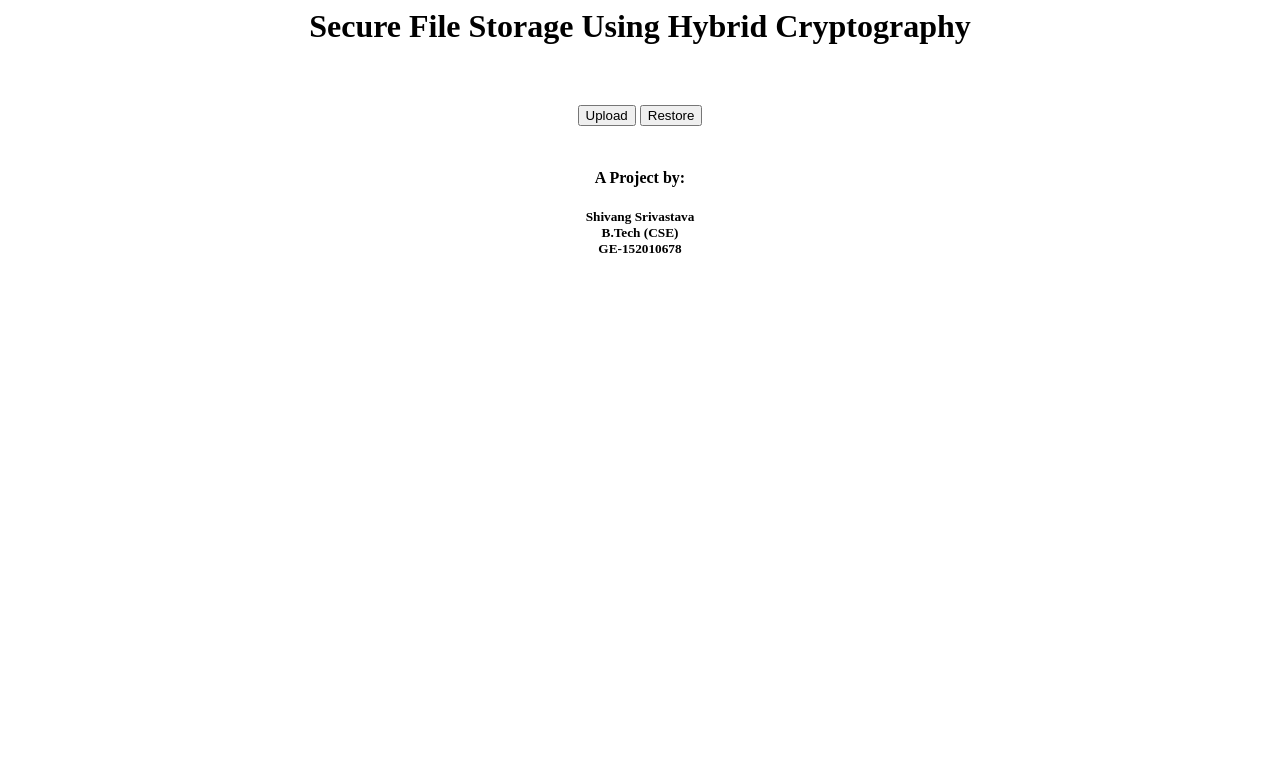
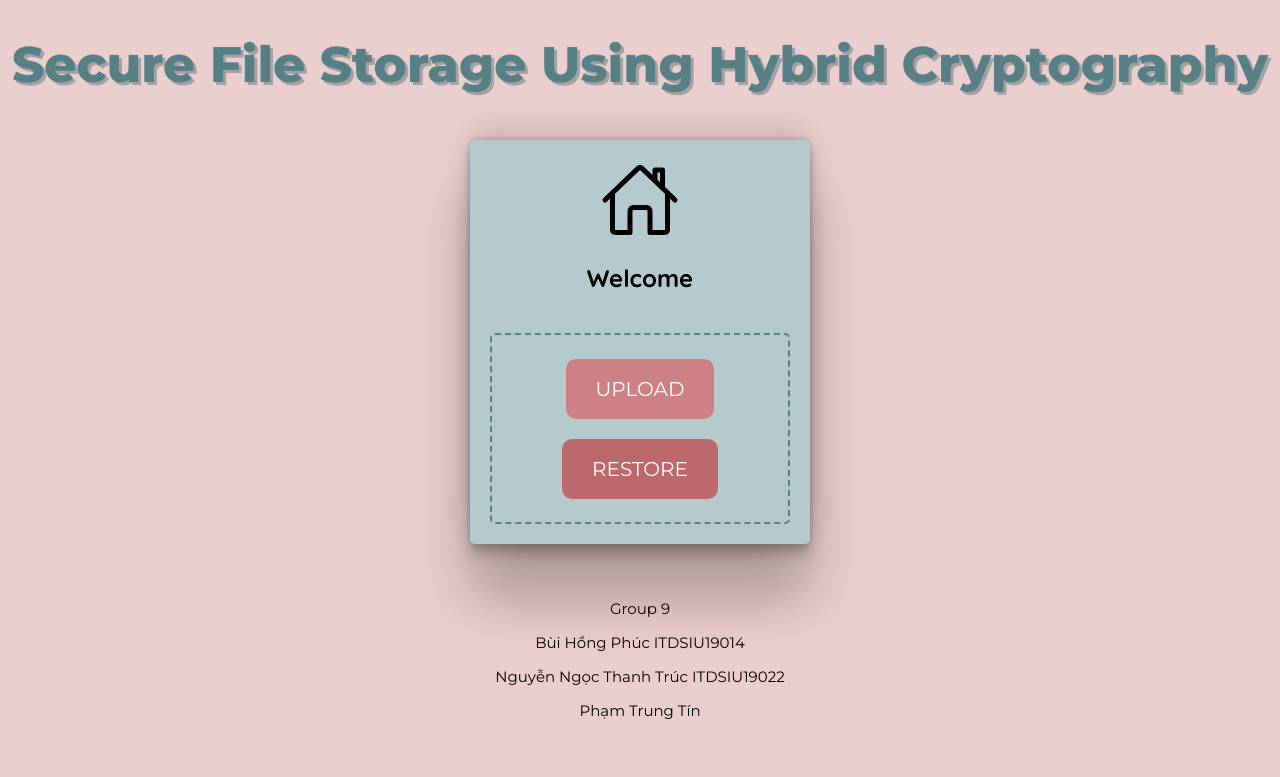
Before and after one commit to thanhtruc0308/Secure-File-Storage-Using-Hybrid-Cryptography, a Flask app: page / in a window 1280 px wide. Shown: the top 777 px of the page. Run offline with Flask 2, Linux system fonts and the light colour scheme.

Commit message:
Update index.html

```diff
--- a/templates/index.html
+++ b/templates/index.html
@@ -1,15 +1,142 @@
+<!DOCTYPE html>
 <html>
+	<head>
+		<meta content="utf-8" http-equiv="encoding">
+		<meta charset="UTF-8">
+		<meta http-equiv="X-UA-Compatible" content="IE=edge">
+		<meta name="viewport" content="width=device-width, initial-scale=1.0">
+		<script type="module" src="https://unpkg.com/ionicons@5.5.2/dist/ionicons/ionicons.esm.js"></script>
+		<script nomodule src="https://unpkg.com/ionicons@5.5.2/dist/ionicons/ionicons.js"></script>
+		<style>
+		@import url('https://fonts.googleapis.com/css2?family=Lobster&family=Quicksand:wght@700&display=swap');
+@import url('https://fonts.googleapis.com/css?family=Montserrat:400,800');
+@import url('https://fonts.googleapis.com/css?family=Montserrat:400,800');
+h1{
+	font-weight: bold;
+    font-family: 'Montserrat', italic;
+    font-size: 50px;
+    color: #577f86;
+    text-shadow: 3px 3px rgb(163, 161, 161);
+    margin-bottom: 5px;
+}
+a {
+font-family: 'Montserrat', italic;
+font-size: 20px;
+color: white;
+padding: 0px 10px;
+text-align: center;
+text-decoration: none;
+display: inline-block;
+gap: 30px;
+}
+p{
+    font-weight:7px;
+    font-family: 'Montserrat', italic;
+    font-size: 15px;
+    color: black;
+}
+body{
+    background: #ddafaf9d;
+    justify-content: center;
+    align-items: center;
+    margin: 0;
+    font-family:"Quicksand";
+    text-align: center;
+}
+
+.btn1{
+    background: #cc8084;
+	display: flex;
+    justify-content: center;
+    align-self: center;
+    align-items: center;
+    vertical-align: middle;
+    height: 60px;
+    width: fit-content;
+    border-radius: 10px;
+	border: none;
+    padding: 0px 20px;
+    cursor: pointer;
+    transition: all ease-out 200ms;
+}
+
+.btn1:hover{
+    background: #ca676c;
+    box-shadow: 0 0 10px 0 #e28b8f;
+}
+
+.btn2{
+    background: #bd686d;
+    display: flex;
+    justify-content: center;
+    align-self: center;
+    align-items: center;
+    vertical-align: middle;
+    height: 60px;
+    width: fit-content;
+    border-radius: 10px;
+	border: none;
+    padding: 0px 20px;
+    cursor: pointer;
+    transition: all ease-out 200ms;
+}
+
+.btn2:hover{
+    background: #d38282;
+    box-shadow: 0 0 10px 0 #e28b8f;
+}
+
+.img3{
+    width: 80px;
+    height: 80px;
+}
+
+.wrapper{
+  margin:auto;
+  width: 300px;
+  background: #b4cace;
+  border-radius: 5px;
+  padding: 20px;
+  box-shadow: rgba(0, 0, 0, 0.25) 0px 54px 55px, rgba(0, 0, 0, 0.12) 0px -12px 30px, rgba(0, 0, 0, 0.12) 0px 4px 6px, rgba(0, 0, 0, 0.17) 0px 12px 13px, rgba(0, 0, 0, 0.09) 0px -3px 5px;
+}
+.wrapper form{
+  height: 167px;
+  display: flex;
+  cursor: pointer;
+  padding: 10px;
+  align-items: center;
+  justify-content: center;
+  flex-direction: column;
+  border-radius: 5px;
+  border: 2px dashed #577f86;
+}
+
+
+		</style>
+	</head>
 	<body>
 		<center>
 			<h1> Secure File Storage Using Hybrid Cryptography </h1><br><br>
+			<div class="wrapper">
+
+			<ion-icon class="img3" name="home-outline"></ion-icon>
+			<h2>Welcome</h2>
+			<br>
+			<form>
 			<table>
-				<tr>
-					<td><a href="upload"><button>Upload</button></a></td>
-					<td><a href="download"><button>Restore</button></a></td>
-				</tr>
+				<a href='upload'><button class = "btn1">UPLOAD</a></button>
+				<br>
+				<a href='download'><button class = "btn2" >RESTORE</a></button>
 			</table>
-			<br><h4>A Project by:</h4>
-			<h5>Shivang Srivastava<br>B.Tech (CSE)<br>GE-152010678</h5>
+			</form>
+			</div>
+
+			<br><br>
+			<p>Group 9</p>
+			<p>Bùi Hồng Phúc ITDSIU19014</p>
+			<p>Nguyễn Ngọc Thanh Trúc ITDSIU19022</p>
+			<p>Phạm Trung Tín</p>
 		</center>
+
 	</body>
 </html>
```
